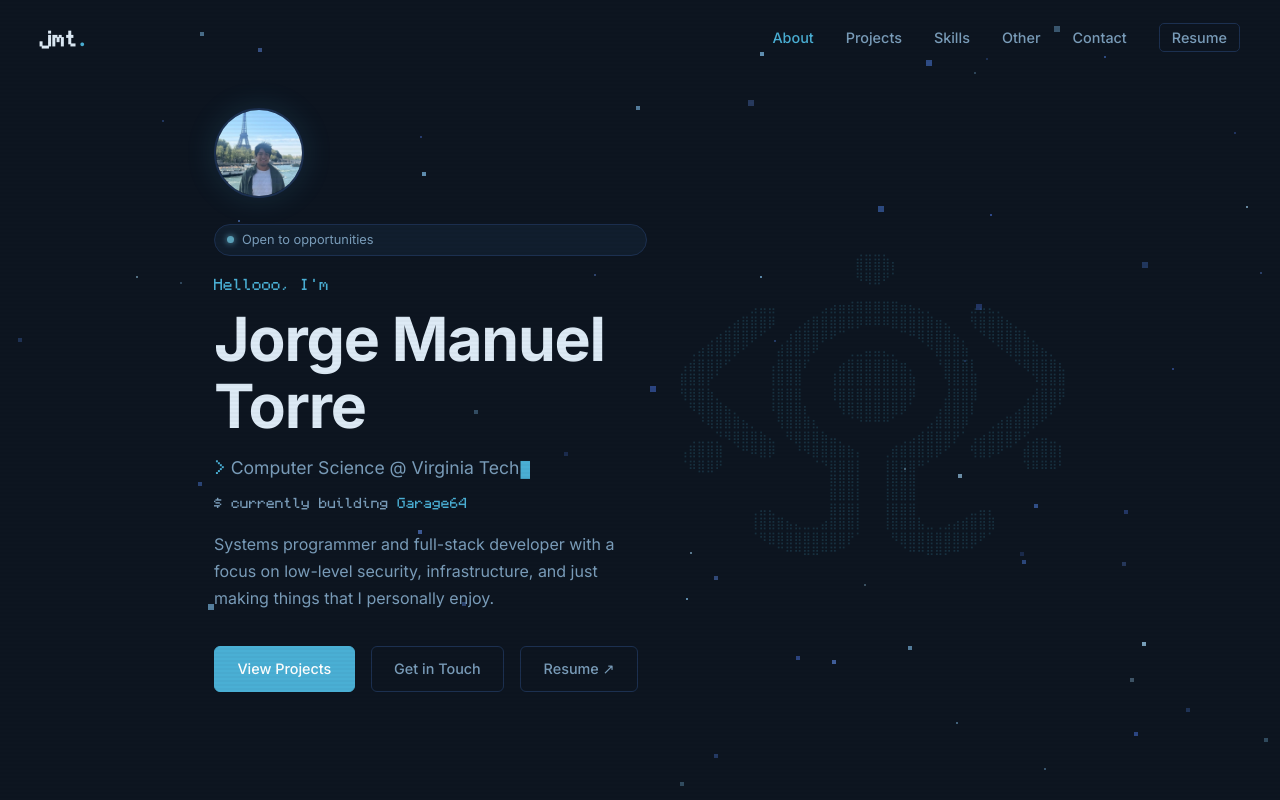
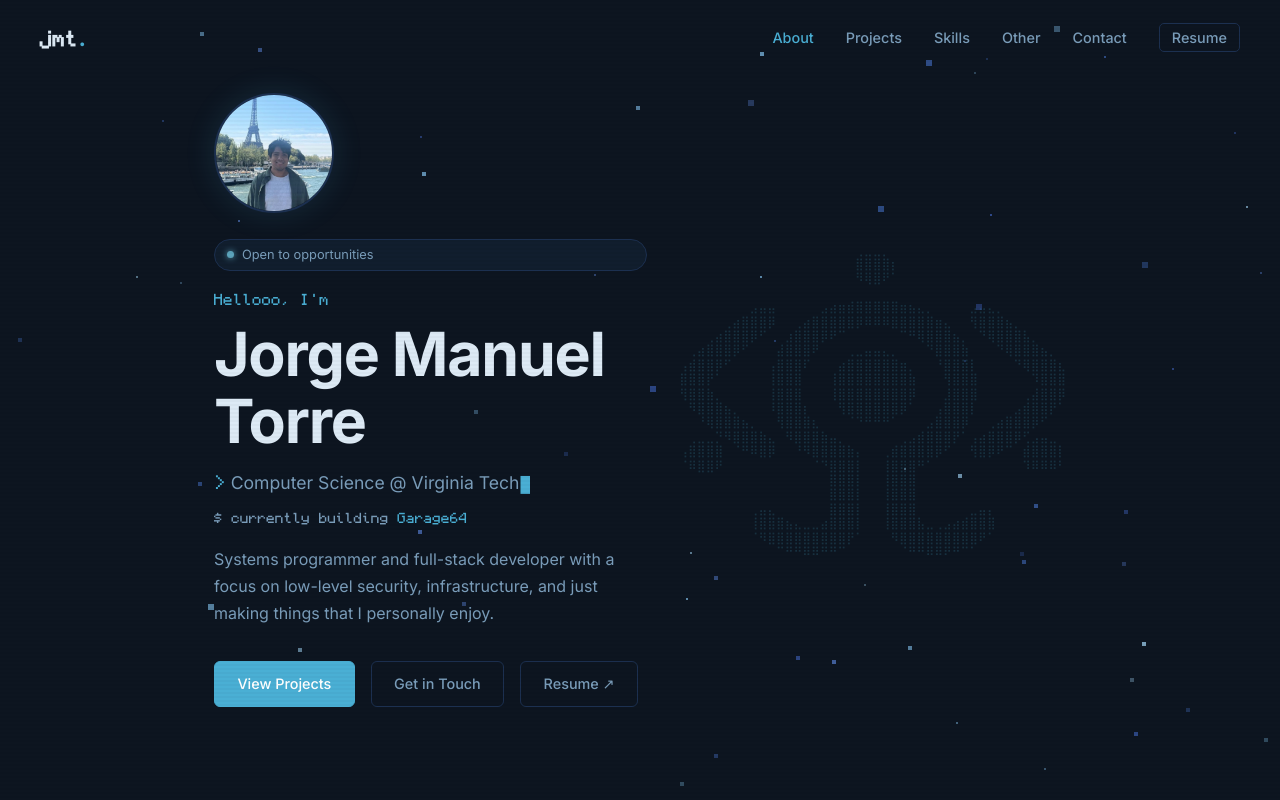
Before and after one commit to jmtorr3/jmtorr3.github.io, a React (Vite) app: page / in a window 1280 px wide. Shown: the top 800 px of the page. Built offline with nearby package versions, Linux system fonts and the light colour scheme; a web font is replaced by a local one.

Commit message:
add GitHub Pages deployment

```diff
--- a/src/components/Hero.css
+++ b/src/components/Hero.css
@@ -40,8 +40,8 @@
 }
 
 .hero-avatar {
-  width: 90px;
-  height: 90px;
+  width: 120px;
+  height: 120px;
   border-radius: 50%;
   object-fit: cover;
   border: 2px solid var(--border);
--- a/vite.config.js
+++ b/vite.config.js
@@ -3,4 +3,5 @@ import react from '@vitejs/plugin-react'
 
 export default defineConfig({
   plugins: [react()],
+  base: '/portfolio/',
 })
```
